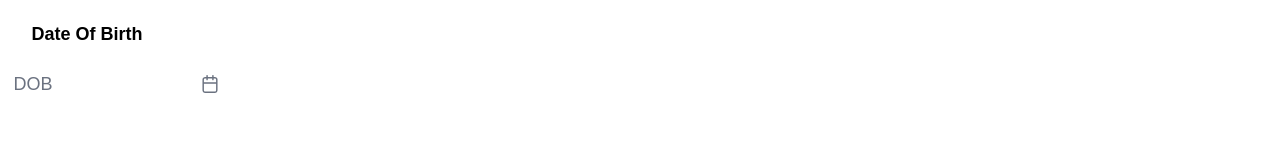
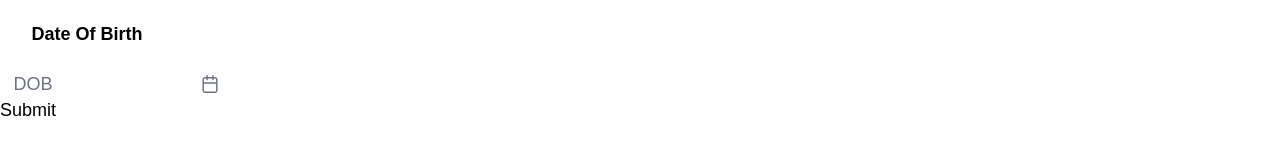
Before and after one commit to RajveerSaini0710/form-assignment, a Vue app: page /form in a window 1280 px wide. Shown: the part 587-742 px from the top of the page. Built offline with nearby package versions, Linux system fonts and the light colour scheme; a web font is replaced by a local one.

Commit message:
feat: :sparkles: form registration completed

```diff
--- a/src/pages/formRegistration.vue
+++ b/src/pages/formRegistration.vue
@@ -34,13 +34,13 @@
             <divider align="left" type="solid">
                 <b class="text-purple-600">Date Of Birth</b>
             </divider>
-            <div class="mb-10">
-                <span class="p-float-label ml-4 ">
+            <div class="mb-2 ">
+                <span class="p-float-label ml-4  ">
                     <Calendar v-model="data.dob" id="myCalendar" inputId="Birth_date" showIcon iconDisplay="input" />
                     <label for="myCalendar">DOB</label>
                 </span>
+                <BaseButton class="font-bold flex items-center justify-end " @click="submitForm">Submit</BaseButton>
             </div>
-            <BaseButton type="submit" normalButton label="Submit" size="small" />
         </BaseCard>
     </section>
 </template>
```
